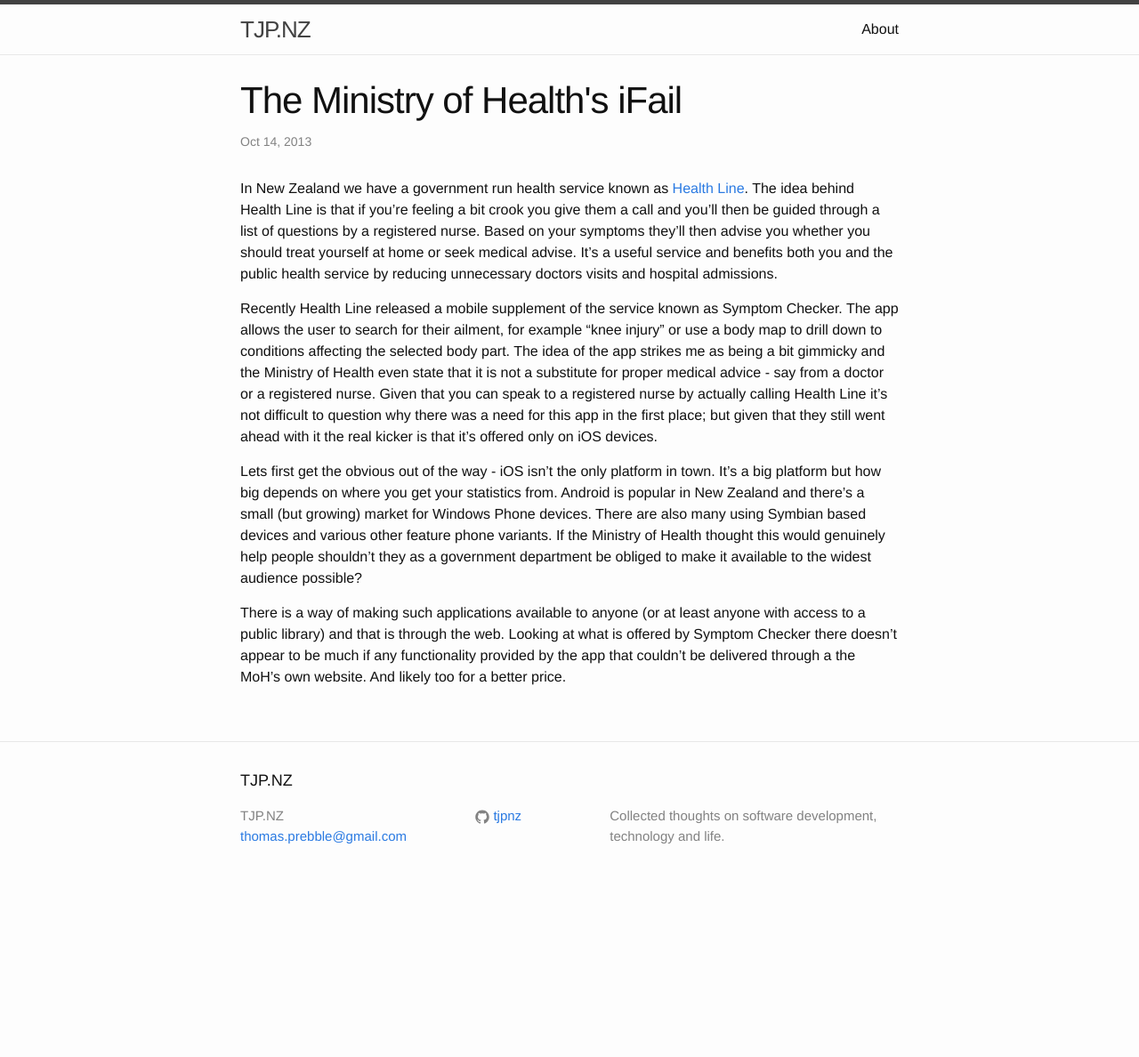
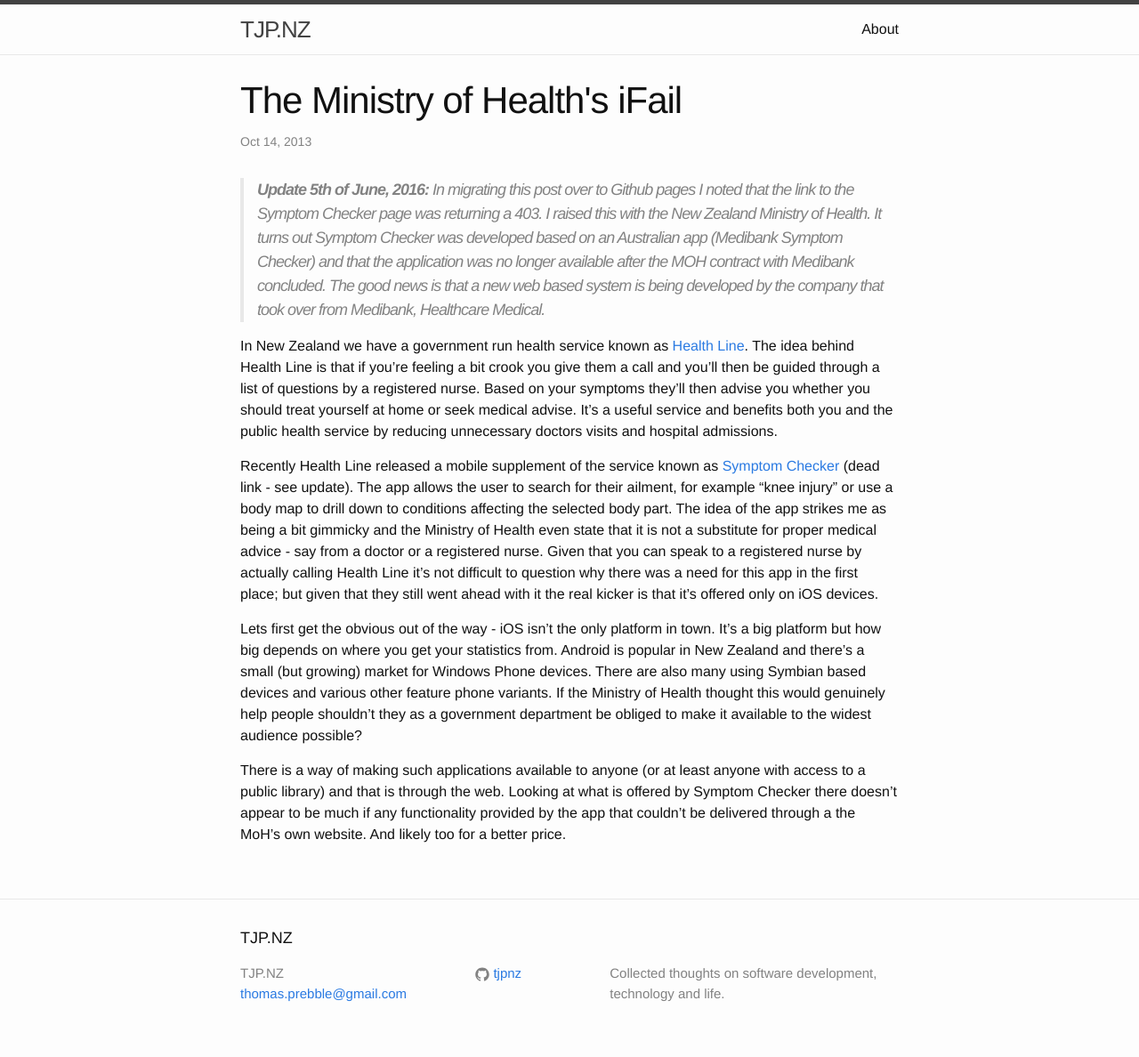
Before and after one commit to tjpnz/tjpnz.github.io, a Jekyll site: the page built from _posts/2013-10-14-the-ministry-of-healths-ifail.markdown, in a window 1280 px wide. Shown: the whole page at 89% size. Built offline with Jekyll 4.4.1, drawn with Linux system fonts in a browser that asks for light colours; before the commit the page ends 1011 px from its top, so only the background shows below that.

Commit message:
Update 2013-10-14-the-ministry-of-healths-ifail.markdown

```diff
--- a/_posts/2013-10-14-the-ministry-of-healths-ifail.markdown
+++ b/_posts/2013-10-14-the-ministry-of-healths-ifail.markdown
@@ -4,9 +4,11 @@ title:  "The Ministry of Health's iFail"
 date:   2013-10-14
 ---
 
+> **Update 5th of June, 2016:** In migrating this post over to Github pages I noted that the link to the Symptom Checker page was returning a 403. I raised this with the New Zealand Ministry of Health. It turns out Symptom Checker was developed based on an Australian app (Medibank Symptom Checker) and that the application was no longer available after the MOH contract with Medibank concluded. The good news is that a new *web based* system is being developed by the company that took over from Medibank, Healthcare Medical.
+
 In New Zealand we have a government run health service known as [Health Line](http://www.health.govt.nz/your-health/services-and-support/health-care-services/healthline). The idea behind Health Line is that if you're feeling a bit crook you give them a call and you'll then be guided through a list of questions by a registered nurse. Based on your symptoms they'll then advise you whether you should treat yourself at home or seek medical advise. It's a useful service and benefits both you and the public health service by reducing unnecessary doctors visits and hospital admissions.
 
-Recently Health Line released a mobile supplement of the service known as Symptom Checker. The app allows the user to search for their ailment, for example "knee injury" or use a body map to drill down to conditions affecting the selected body part. The idea of the app strikes me as being a bit gimmicky and the Ministry of Health even state that it is not a substitute for proper medical advice - say from a doctor or a registered nurse. Given that you can speak to a registered nurse by actually calling Health Line it's not difficult to question why there was a need for this app in the first place; but given that they still went ahead with it the real kicker is that it's offered only on iOS devices.
+Recently Health Line released a mobile supplement of the service known as [Symptom Checker](http://www.health.govt.nz/your-health/services-and-support/health-care-services/healthline/healthline-symptom-checker-phone-app?icn=symptmchkri) (dead link - see update). The app allows the user to search for their ailment, for example "knee injury" or use a body map to drill down to conditions affecting the selected body part. The idea of the app strikes me as being a bit gimmicky and the Ministry of Health even state that it is not a substitute for proper medical advice - say from a doctor or a registered nurse. Given that you can speak to a registered nurse by actually calling Health Line it's not difficult to question why there was a need for this app in the first place; but given that they still went ahead with it the real kicker is that it's offered only on iOS devices.
 
 Lets first get the obvious out of the way - iOS isn't the only platform in town. It's a big platform but how big depends on where you get your statistics from. Android is popular in New Zealand and there's a small (but growing) market for Windows Phone devices. There are also many using Symbian based devices and various other feature phone variants. If the Ministry of Health thought this would genuinely help people shouldn't they as a government department be obliged to make it available to the widest audience possible?
 
```
